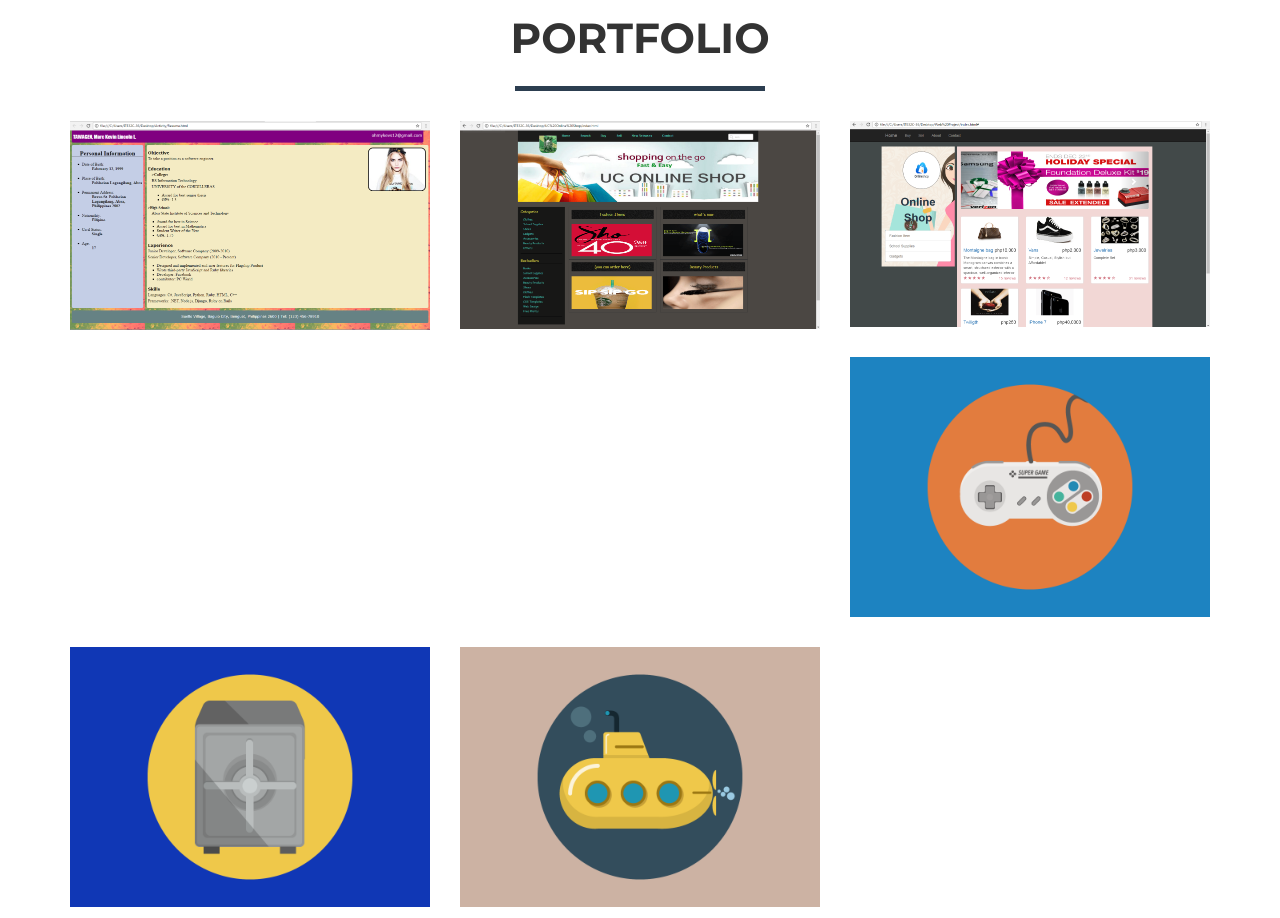
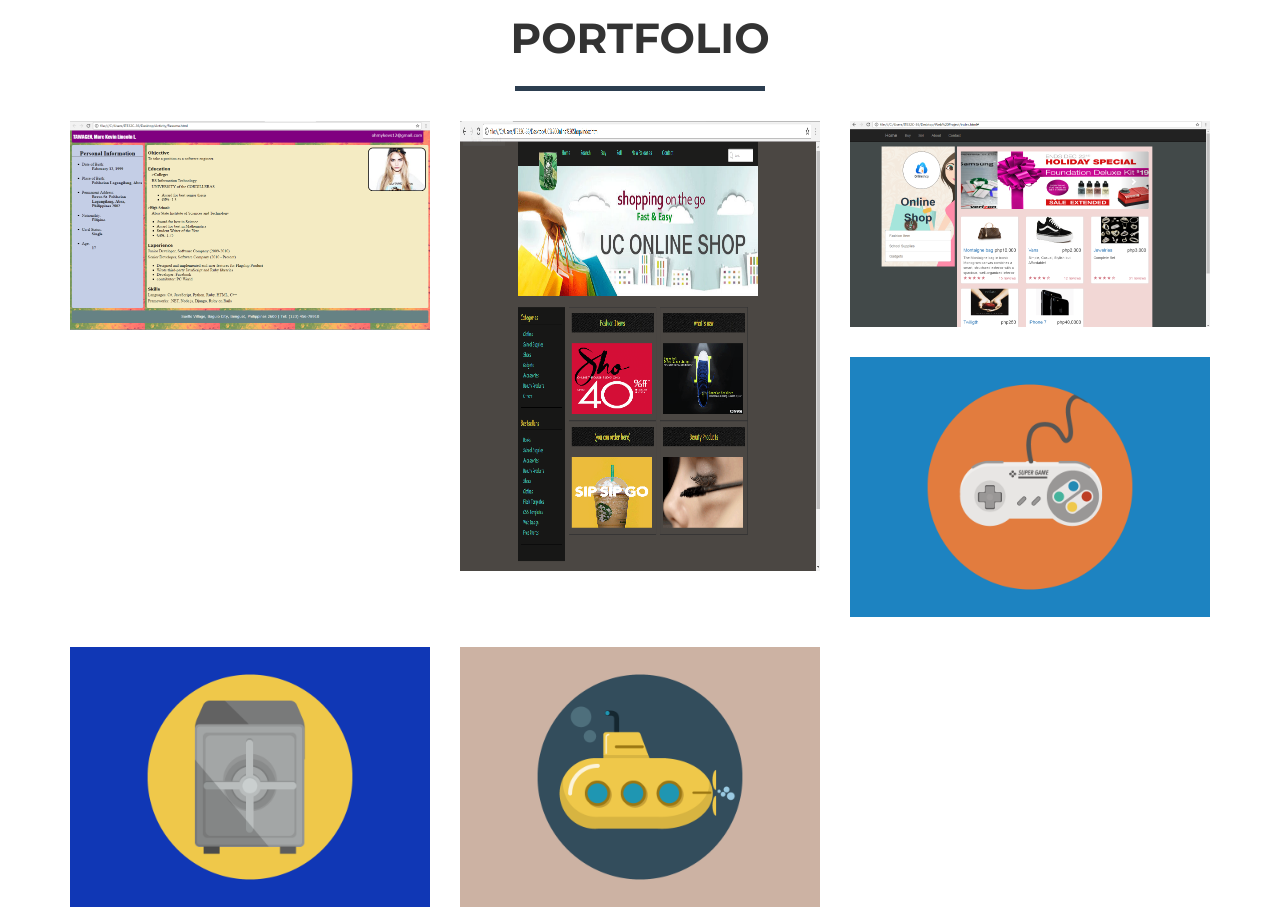
Before and after one commit to kevintawagen/github.io, a website: page index.html in a window 1280 px wide. Shown: the part 1140-2058 px from the top of the page. Drawn offline with nearby package versions, Linux system fonts and the light colour scheme.

Commit message:
Update index.html

```diff
--- a/index.html
+++ b/index.html
@@ -109,7 +109,7 @@
                                 <i class="fa fa-search-plus fa-3x"></i>
                             </div>
                         </div>
-                        <img src="web.PNG" class="img-responsive" alt="">
+                        <img src="web.PNG" class="img-responsive" alt="" style="width: 500px; height: 450px">
                     </a>
                 </div>
                 <div class="col-sm-4 portfolio-item">
```
